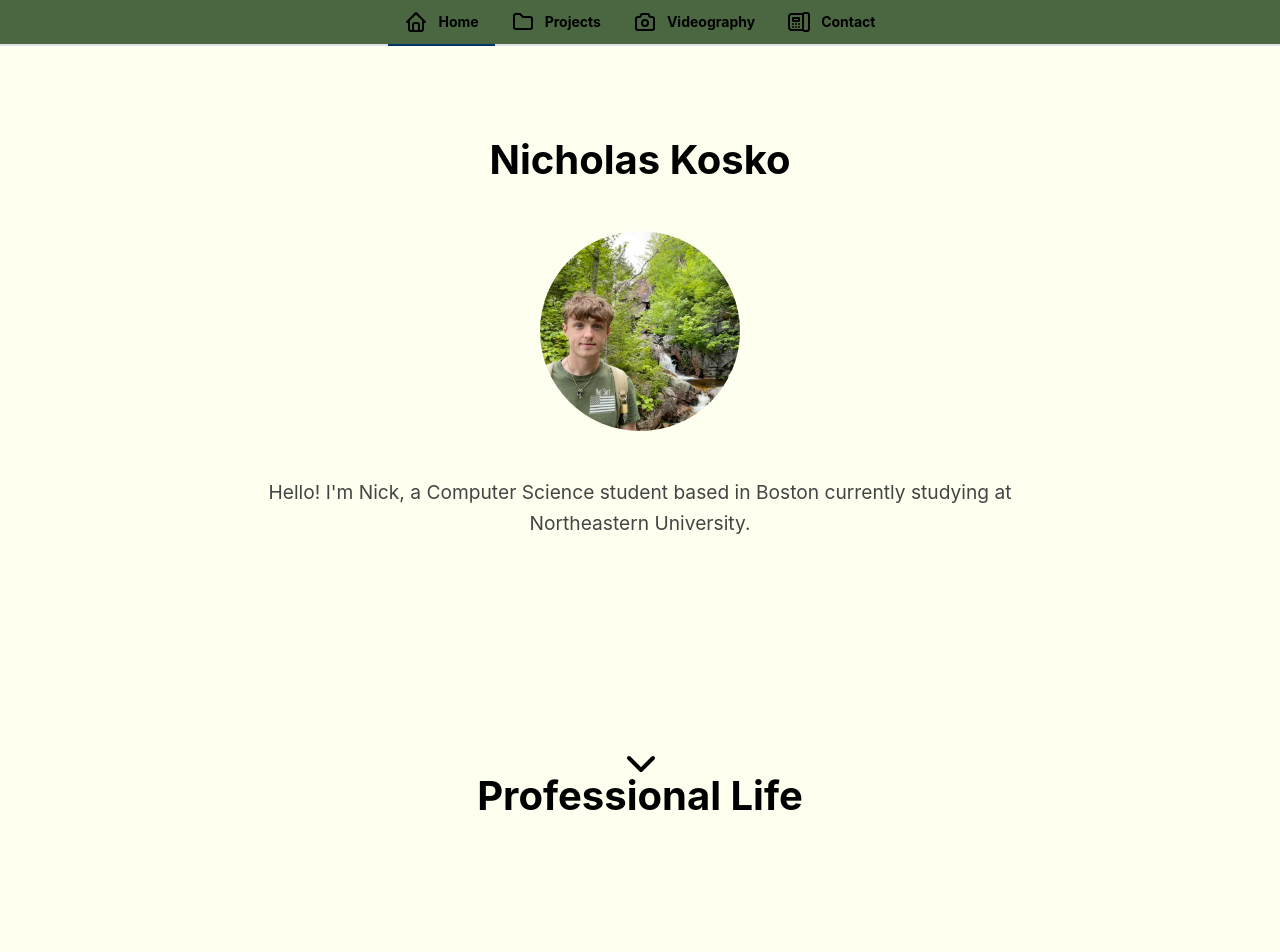
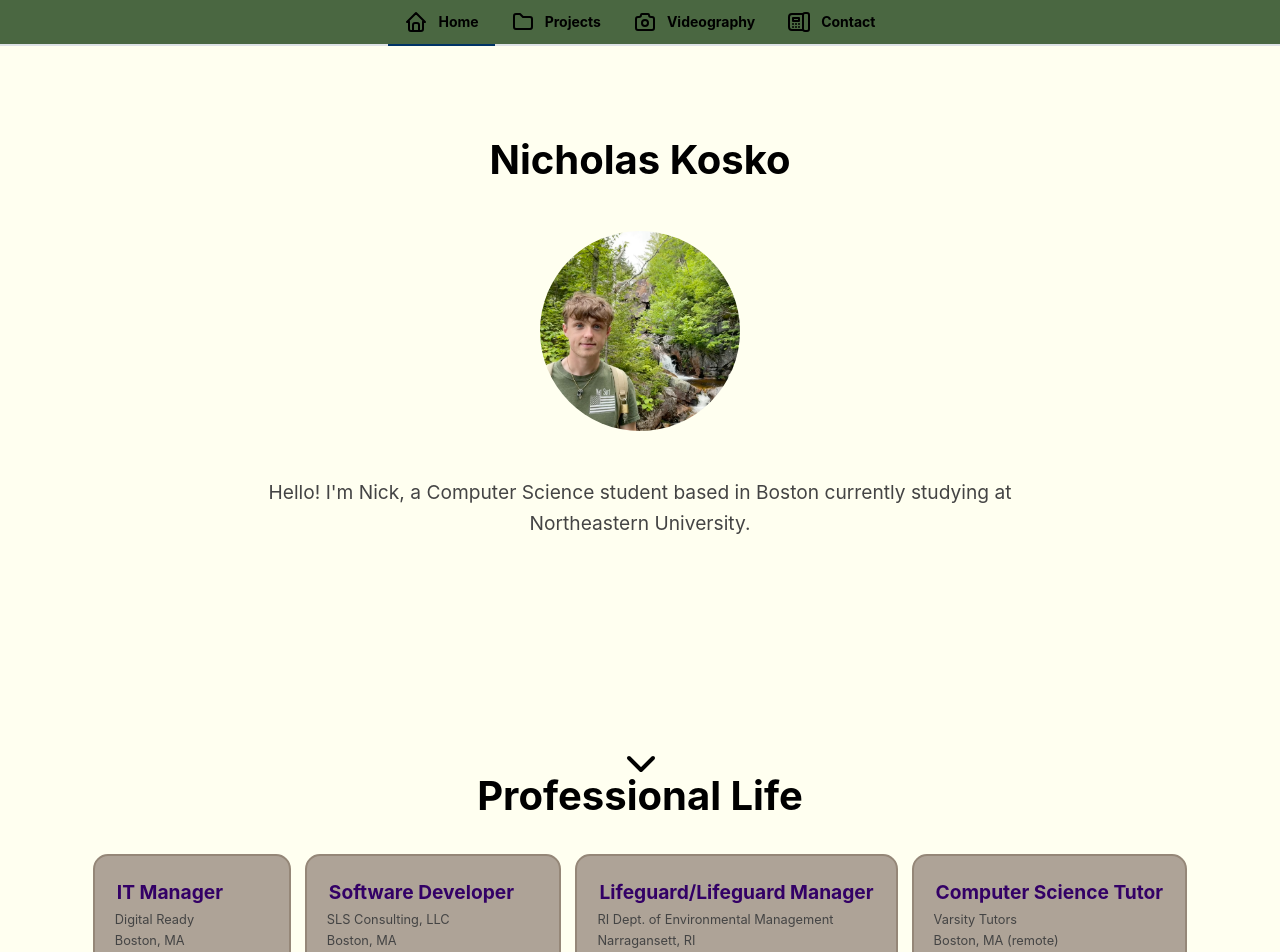
Before and after one commit to nkosko21/Personal-Website, a React (Create React App) app: page / in a window 1280 px wide. Shown: the top 952 px of the page. Built offline with nearby package versions, Linux system fonts and the light colour scheme.

Commit message:
Proffessional life fix

```diff
--- a/src/pages/Home.css
+++ b/src/pages/Home.css
@@ -32,6 +32,9 @@ h2 {
 
 .professional-title {
     color: 	#330066;
+    margin: 2px;
+    font-size: 1.2rem;
+    text-align: center;
 }
 
 p {
@@ -41,8 +44,8 @@ p {
 }
 
 .professional-images {
-    width: 440px;
-    height: 300px;
+    width: 340px;
+    height: 200px;
     margin: 10px;
     margin-bottom: 0;
     border-radius: 5px;
@@ -52,13 +55,29 @@ p {
 
 .professional-container {
     padding: 5px;
-    border-radius: 5px;
+    border-radius: 15px;
     background-color: 	#aea397;
     margin: 7px;
+    transition: box-shadow 0.3s ease;
+    border: 2px solid #958778;
+    height: fit-content;
 }
+
+.professional-container:hover {
+    padding: 5px;
+    border-radius: 15px;
+    background-color: 	#aea397;
+    margin: 7px;
+    box-shadow: 0 0 13px #330066;
+    cursor: pointer;
+    height: fit-content;
+}
+
 .professional-image-text p {
-    max-width: 440px;
-    font-size: 1rem;
+    max-width: 340px;
+    font-size: .8rem;
+    margin: 0;
+    text-align: center;
 }
 
 .student-life-section {
--- a/src/pages/Home.tsx
+++ b/src/pages/Home.tsx
@@ -1,4 +1,4 @@
-import { Affix, Tooltip, Transition } from "@mantine/core";
+import { Affix, HoverCard, Tooltip, Transition, Text } from "@mantine/core";
 import React, { useEffect, useState } from "react";
 import NavigationBar from "../components/NavigationBar";
 import nick_about from '../images/nick_about.jpg';
@@ -7,6 +7,7 @@ import '../index.css';
 import nick_showing from '../images/nick_showing.png';
 import nick_shaking_hands from '../images/nick_shaking_hand.jpg';
 import SLS_logo from '../images/SLS_logo.png';
+import varsity_tutors_logo from '../images/varsity_tutors_logo.png';
 import '@mantine/carousel/styles.css';
 import { Carousel } from "@mantine/carousel";
 import InTheClassroom from "./student life carousel/InTheClassroom";
@@ -14,6 +15,7 @@ import OutsideTheClassroom from "./student life carousel/OutsideTheClassroom";
 import InLondon from "./student life carousel/InLondon";
 import { useWindowScroll } from "@mantine/hooks";
 import { IconChevronDown } from "@tabler/icons-react";
+import ProfessionalExperience from "./ProfessionalExperience";
 
 function Home() {
     const [scroll, scrollTo] = useWindowScroll();
@@ -26,9 +28,9 @@ function Home() {
     useEffect(() => {
         const handleScroll = () => {
         const scrollPosition = window.scrollY;
-        if (scrollPosition < 500) {
+        if (scrollPosition < 300) {
             setscrollSection(0);
-        } else if (scrollPosition < 1200) {
+        } else if (scrollPosition < 1000) {
             setscrollSection(1);
         } else {
             setscrollSection(2);
@@ -86,64 +88,53 @@ function Home() {
         </Affix>
 
         <section className="about-me-section" style={backgroundStyle}>
-            <div className="about-me-content" style={{ maxWidth: 'none' }}>
-                <h2 id="professional-title">Professional Life</h2>
+            {/* <div className="about-me-content" style={{ maxWidth: 'none' }}> */}
+                <h2 id="professional-title" style={{ textAlign: "center" }}>Professional Life</h2>
                 <div className="row" style={{ justifyContent: 'center', flexWrap: 'wrap', maxWidth: window.innerWidth }}>
-                    <Transition transition="slide-right" mounted={scroll.y > 235}>
-                        {(transitionStyles) => (
-                            <div className="col professional-container" style={{... transitionStyles}}>
-                                <div className="col professional-image-text">
-                                    {window.innerWidth > 600 &&
-                                    <Tooltip label="Me helping a student with their assignment">
-                                        <img className="professional-images" src={nick_showing} alt="Showing Students Curriculum"/>
-                                    </Tooltip>}
-                                    <h3 className="professional-title" style={{ margin: 0, marginTop: 5 }}>IT Manager</h3>
-                                    <p>
-                                        From April to August of 2023 I Worked as an IT Manager at Digital Ready, a non-profit organization in Boston, MA with the mission to teach
-                                        underserved boston youth STEM Curriculum. In this role, I was responsible for teaching the students IT Curriculum, such as Python, Databasing, and Networks.
-                                    </p>
-                                </div>
-                            </div>
-                        )}
-                    </Transition>
-                    <Transition transition="slide-up" mounted={scroll.y > 235}>
-                        {(transitionStyles) => (
-                            <div className="col professional-container" style={{...transitionStyles}}>
-                                <div className="col professional-image-text">
-                                    {window.innerWidth > 600 &&
-                                    <img className="professional-images" src={SLS_logo} alt="Sitting with Students"/>}
-                                    <h3 className="professional-title" style={{ margin: 0, marginTop: 5 }}>Software Developer</h3>
-                                    <p>
-                                        From September to December of 2023, I worked as a Software Developer at SLS Consulting, LLC. where I designed, developed, tested,
-                                        and maintained internal automation tools using TypeScript, HTML, and Python to streamline and enhance business processes. I deployed and
-                                        monitored applications on cloud platforms, primarily AWS and Heroku, and integrated the React-Django stack to achieve seamless
-                                        front-end and back-end web application functionality.
-                                    </p>
-                                </div>
-                            </div>
-                        )}
-                    </Transition>
-                    <Transition transition="slide-left" mounted={scroll.y > 235}>
-                        {(transitionStyles) => (
-                            <div className="col professional-container" style={{...transitionStyles}}>
-                                <div className="col professional-image-text">
-                                    {window.innerWidth > 600 &&
-                                    <Tooltip label="Me pictured with the Governer of Rhode Island Dan McKee">
-                                        <img className="professional-images" src={nick_shaking_hands} alt="Shaking Hands with the Governer of Rhode Island"/>
-                                    </Tooltip>}
-                                    <h3 className="professional-title" style={{ margin: 0, marginTop: 5 }}>Lifeguard/Lifeguard Manager</h3>
-                                    <p>
-                                        During the summers from 2018-2021, I worked as a Lifeguard at Roger Wheeler State Beach in Narragansett, Rhode Island where
-                                        I was responsible for the safety of the patrons at the beach, performing various minor first aids and ocean rescues. The following summer
-                                        I returned as a Lifeguard Manager whose responsibilities included managing the lifeguard staff, scheduling, training new lifeguards and performing
-                                        life-threatening first-aids and rescues.
-                                    </p>
-                                </div>
-                            </div>
-                        )}
-                    </Transition>
+                    <ProfessionalExperience
+                        title={"IT Manager"}
+                        location={"Boston, MA"}
+                        company={"Digital Ready"}
+                        timeframe={"April 2023 - August 2023"}
+                        picture={nick_showing}
+                        details={"From April to August of 2023 I Worked as an IT Manager at Digital Ready, a non-profit organization in Boston, MA with the mission to teach underserved boston youth STEM Curriculum. In this role, I was responsible for teaching the students IT Curriculum, such as Python, Databasing, and Networks."}
+                        label={"Nicholas helping a student with their assignment"}
+                    />
+                    <ProfessionalExperience
+                        title={"Software Developer"}
+                        location={"Boston, MA"}
+                        company={"SLS Consulting, LLC"}
+                        timeframe={"September 2023 - December 2023"}
+                        picture={SLS_logo}
+                        details={
+                            "From September to December of 2023, I worked as a Software Developer at SLS Consulting, LLC. where I designed, developed, tested," +
+                            "and maintained internal automation tools using TypeScript, HTML, and Python to streamline and enhance business processes. I deployed and " +
+                            "monitored applications on cloud platforms, primarily AWS and Heroku, and integrated the React-Django stack to achieve seamless " +
+                            "front-end and back-end web application functionality."}
+                    />
+                    <ProfessionalExperience
+                        title={"Lifeguard/Lifeguard Manager"}
+                        location={"Narragansett, RI"}
+                        company={"RI Dept. of Environmental Management"}
+                        timeframe={"Summers 2018 - December 2021"}
+                        picture={nick_shaking_hands}
+                        details={
+                            "During the summers from 2018-2021, I worked as a Lifeguard at Roger Wheeler State Beach in Narragansett, Rhode Island where " +
+                            "I was responsible for the safety of the patrons at the beach, performing various minor first aids and ocean rescues. The following summer" +
+                            "I returned as a Lifeguard Manager whose responsibilities included managing the lifeguard staff, scheduling, training new lifeguards and performing " +
+                            "life-threatening first-aids and rescues."}
+                        label={"Nicholas pictured with the Governer of Rhode Island Dan McKee"}
+                    />
+                    <ProfessionalExperience
+                        title={"Computer Science Tutor"}
+                        location={"Boston, MA (remote)"}
+                        company={"Varsity Tutors"}
+                        timeframe={"February 2024 - present"}
+                        picture={varsity_tutors_logo}
+                        details={"Recently I've been working as a tutor for Varsity Tutors as a freelance Computer Science tutor teaching pupils ages 15-20 computer science concepts such as programming, databases, and web design."}
+                    />
                 </div>
-            </div>
+            {/* </div> */}
         </section>
 
         <section style={backgroundStyle}>
--- /dev/null
+++ b/src/pages/ProfessionalExperience.tsx
@@ -0,0 +1,49 @@
+import { Tooltip } from "@mantine/core";
+import varsity_tutors_logo from '../images/varsity_tutors_logo.png';
+import React, { useState } from "react";
+import './Home.css';
+import '../index.css';
+
+export default function ProfessionalExperience(props: {
+    title: string,
+    location: string,
+    company: string,
+    timeframe: string,
+    picture: any,
+    details: string,
+    label?: string,
+}) {
+    const [opened, setOpened] = useState<Boolean>(false);
+
+
+    return(
+        <div className="col professional-container" onClick={() => setOpened(!opened)}>
+            {opened ?
+                <div className="col professional-image-text">
+                    {window.innerWidth > 600 &&
+                        <div className="col" style={{alignItems: "flex-start"}}>
+                            {props.picture === varsity_tutors_logo ?
+                            <img className="professional-images" style={{ objectFit: 'contain' }} src={props.picture} id="pic"/>
+                            :
+                            <img className="professional-images" src={props.picture} id="pic"/>}
+                            <p style={{ fontSize: 10, marginLeft: 10 }}>{props.label}</p>
+                        </div>
+                    }
+                    <h3 className="professional-title" style={{ margin: 0, marginTop: 5 }}>{props.title}</h3>
+                    <p>
+                        {props.details}
+                    </p>
+                </div>
+            :
+                <div className="col professional-image-text">
+                    <div style={{ display: 'flex', flexDirection: 'column', alignItems: 'flex-start', padding: 15}}>
+                    <h3 className="professional-title">{props.title}</h3>
+                    <p>{props.company}</p>
+                    <p>{props.location}</p>
+                    <p>{props.timeframe}</p>
+                    </div>
+                </div>
+            }
+        </div>
+    )
+}
```
Also changed, not shown: src/images/varsity_tutors_logo.png (added).
